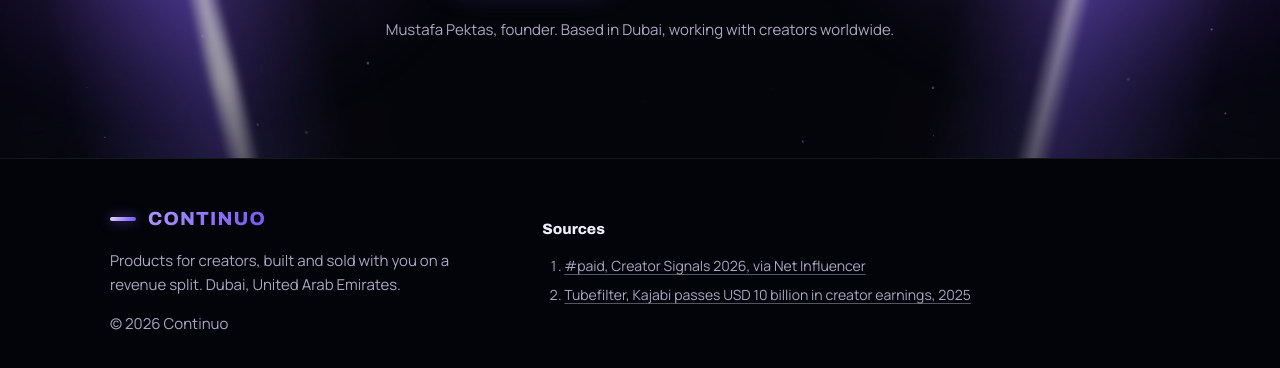
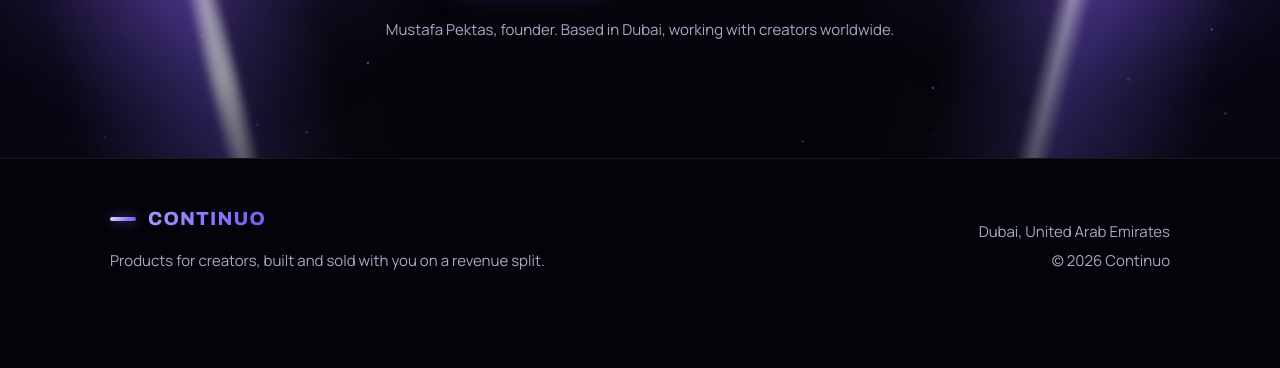
Before and after one commit to myp-coder/continuo-site, a plain HTML site: page index.html in a window 1280 px wide. Shown: the part 2904-3272 px from the top of the page. After the commit the page ends 3229 px from the top, so only its background shows below. Drawn offline with Linux system fonts and the light colour scheme; animation ran at ten frames a second.

Commit message:
Remove sources, clean up footer
Co-Authored-By: Claude Opus 5.5 <noreply@anthropic.com>
Claude-Session: https://claude.ai/code/session_01MsXcHxxULEStdqsE4ZFomC

```diff
--- a/index.html
+++ b/index.html
@@ -58,8 +58,6 @@ h1 .hl { color: var(--accent); }
 h2 { font-size: clamp(32px, 4.6vw, 58px); font-weight: 800; font-stretch: 112%; line-height: 1.04; letter-spacing: -0.015em; max-width: 19ch; }
 p { margin: 0; }
 .lead { font-size: clamp(19px, 1.9vw, 22px); line-height: 1.6; color: var(--muted); max-width: 34em; margin-top: 24px; }
-sup { font-size: 0.62em; font-weight: 800; line-height: 0; }
-sup a { text-decoration: none; color: var(--lavender); padding: 0 1px; }
 
 /* Header */
 .topbar { position: sticky; top: 0; z-index: 30; background: rgba(4, 5, 10, 0.68); -webkit-backdrop-filter: blur(14px) saturate(140%); backdrop-filter: blur(14px) saturate(140%); border-bottom: 1px solid var(--line); }
@@ -171,7 +169,7 @@ sup a { text-decoration: none; color: var(--lavender); padding: 0 1px; }
 .stat::after { content: ""; position: absolute; left: 0; top: 0; height: 1px; width: 100%; background: var(--grad); transform: scaleX(0); transform-origin: left; transition: transform 1.2s var(--ease-out) 0.3s; box-shadow: 0 0 10px rgba(124, 92, 245, 0.8); }
 .stat.in::after, .reveal-all .stat::after { transform: scaleX(1); }
 .stat dt { font-family: var(--font-display); font-weight: 800; font-stretch: 120%; font-size: clamp(60px, 7vw, 100px); line-height: 1; letter-spacing: -0.03em; background: linear-gradient(180deg, #E2D8FF 0%, #B9A4FF 35%, #9374FA 65%, #7353F0 100%); -webkit-background-clip: text; background-clip: text; color: transparent; filter: drop-shadow(0 0 24px rgba(124, 92, 245, 0.35)); font-variant-numeric: tabular-nums; }
-.stat dd { margin: 16px 0 0; color: var(--muted); }
+.stat dd { margin: 16px 0 0; color: var(--muted); text-wrap: pretty; }
 
 /* Deal */
 .terms { margin: 44px 0 0; border-top: 1px solid var(--line); }
@@ -190,18 +188,16 @@ sup a { text-decoration: none; color: var(--lavender); padding: 0 1px; }
 
 /* Footer */
 .footer { background: #030409; color: var(--muted); padding: 44px 0 52px; border-top: 1px solid var(--line); font-size: 15px; position: relative; }
-.footer-grid { display: grid; grid-template-columns: 1fr 1.6fr; gap: 40px; }
+.footer-row { display: flex; flex-wrap: wrap; justify-content: space-between; align-items: flex-end; gap: 24px 40px; }
 .footer .wordmark { font-size: 19px; }
-.footer p { margin-top: 14px; max-width: 30em; }
-.sources-title { font-family: var(--font-display); font-weight: 800; color: var(--text); font-size: 15px; }
-.sources { margin: 12px 0 0; padding-left: 22px; display: grid; gap: 6px; font-size: 14px; }
-.sources a { color: var(--muted); text-decoration-color: rgba(162, 170, 192, 0.5); text-underline-offset: 3px; }
-.sources a:hover { color: var(--text); }
+.footer-tag { margin-top: 14px; max-width: 40em; text-wrap: pretty; }
+.footer-meta { text-align: right; }
+.footer-meta p + p { margin-top: 4px; }
 
 /* Responsive */
 @media (max-width: 860px) {
   .stats { grid-template-columns: 1fr; gap: 32px; }
-  .footer-grid { grid-template-columns: 1fr; }
+  .footer-meta { text-align: left; }
 }
 @media (max-width: 760px) {
   body { font-size: 17px; }
@@ -295,18 +291,19 @@ sup a { text-decoration: none; color: var(--lavender); padding: 0 1px; }
 <section class="band band--deep glow-left" aria-labelledby="facts-title">
   <div class="wrap">
     <h2 id="facts-title" data-reveal>Brands decide what most creators earn.</h2>
+    <!-- Sources. 81% and 2%: #paid Creator Signals 2026, via Net Influencer, https://www.netinfluencer.com/survey-81-percent-of-creators-rely-on-brand-deals-as-primary-income-amid-life-milestones/ . $10B+: Tubefilter 2025, https://www.tubefilter.com/2025/08/07/patreon-kajabi-10-billion-creator-economy-payouts-funding-since-launch/ -->
     <dl class="stats" data-stagger>
       <div class="stat">
         <dt data-count="81" data-suffix="%">81%</dt>
-        <dd>of creators say brand deals are their main income.<sup><a href="#src-1" aria-label="Source 1">1</a></sup></dd>
+        <dd>of creators say brand deals are their main income.</dd>
       </div>
       <div class="stat">
         <dt data-count="2" data-suffix="%">2%</dt>
-        <dd>say it's their own digital products.<sup><a href="#src-1" aria-label="Source 1">1</a></sup></dd>
+        <dd>say it's their own digital products.</dd>
       </div>
       <div class="stat">
         <dt data-count="10" data-prefix="$" data-suffix="B+">$10B+</dt>
-        <dd>earned by creators selling their own courses and programs on Kajabi alone.<sup><a href="#src-2" aria-label="Source 2">2</a></sup></dd>
+        <dd>earned by creators selling their own courses and programs on Kajabi alone.</dd>
       </div>
     </dl>
   </div>
@@ -349,18 +346,14 @@ sup a { text-decoration: none; color: var(--lavender); padding: 0 1px; }
 </main>
 
 <footer class="footer">
-  <div class="wrap footer-grid">
+  <div class="wrap footer-row">
     <div>
       <a class="wordmark" href="#top"><span class="mark" aria-hidden="true"></span><span class="word">Continuo</span></a>
-      <p>Products for creators, built and sold with you on a revenue split. Dubai, United Arab Emirates.</p>
+      <p class="footer-tag">Products for creators, built and sold with you on a revenue split.</p>
+    </div>
+    <div class="footer-meta">
+      <p>Dubai, United Arab Emirates</p>
       <p>&copy; 2026 Continuo</p>
-    </div>
-    <div>
-      <p class="sources-title">Sources</p>
-      <ol class="sources">
-        <li id="src-1"><a href="https://www.netinfluencer.com/survey-81-percent-of-creators-rely-on-brand-deals-as-primary-income-amid-life-milestones/" rel="noopener" target="_blank">#paid, Creator Signals 2026, via Net Influencer</a></li>
-        <li id="src-2"><a href="https://www.tubefilter.com/2025/08/07/patreon-kajabi-10-billion-creator-economy-payouts-funding-since-launch/" rel="noopener" target="_blank">Tubefilter, Kajabi passes USD 10 billion in creator earnings, 2025</a></li>
-      </ol>
     </div>
   </div>
 </footer>
```
